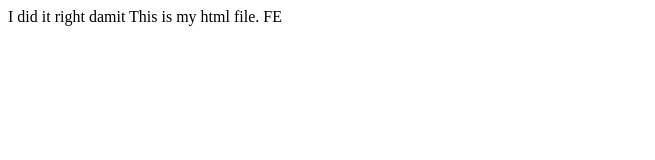
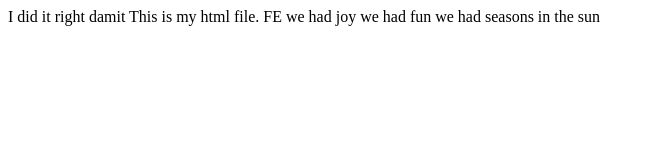
Before and after one commit to caelinsheahan/Git-team-Go, a website: page index.html in a window 1280 px wide. Shown: the whole page, without its empty margins (0-655 px from the left). Drawn offline with Linux system fonts and the light colour scheme.

Commit message:
body conflict

```diff
--- a/index.html
+++ b/index.html
@@ -7,5 +7,6 @@
   <body>
 I did it right damit
     This is my html file. FE
+    we had joy we had fun we had seasons in the sun
   </body>
 </html>
```
